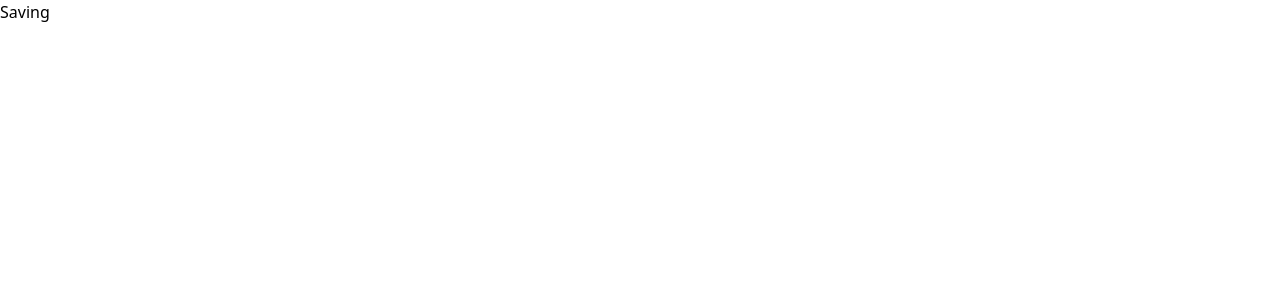
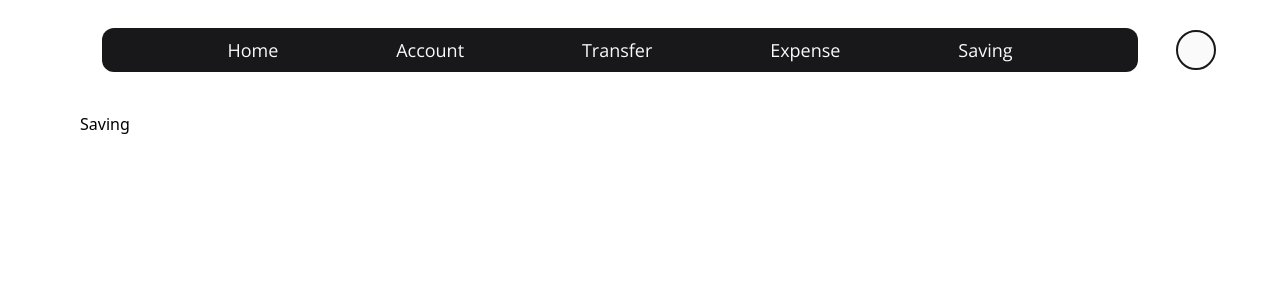
Before and after one commit to NexGenBank/NexGenBank-front, a React (Vite) app: page /saving in a window 1280 px wide. Shown: the top 300 px of the page. Built offline with nearby package versions, Linux system fonts and the light colour scheme.

Commit message:
feat: create navbar element link

```diff
--- a/src/components/Navbar/Navbar.jsx
+++ b/src/components/Navbar/Navbar.jsx
@@ -1,15 +1,18 @@
+import { Link } from "react-router-dom";
+
 export const Navbar = () => {
+
   return (
     <>
-      <div className="w-[90%] m-auto flex items-center mt-5 open-sans-basic text-lg">
+      <div className="w-[90%] m-auto flex items-center mt-7 open-sans-basic text-lg">
         <div className="bg-zinc-900 w-[90%] m-auto h-fit p-2 rounded-xl">
-          <li className="list-none flex text-zinc-50 justify-evenly">
-            <ul>Home</ul>
-            <ul>Account</ul>
-            <ul>Transfer</ul>
-            <ul>Expense</ul>
-            <ul>Saving</ul>
-          </li>
+          <div className="list-none flex text-zinc-50 justify-evenly">
+            <Link to="/">Home</Link>
+            <Link to="/account">Account</Link>
+            <Link to="/transfer">Transfer</Link>
+            <Link to="/expense">Expense</Link>
+            <Link to="/saving">Saving</Link>
+          </div>
         </div>
         <div>
           <div className="bg-zinc-50 w-[40px] h-[40px] rounded-full border-solid border-zinc-900 border-2"></div>
--- a/src/page/Account.jsx
+++ b/src/page/Account.jsx
@@ -1,6 +1,10 @@
+import { Navbar } from "../components/Navbar/Navbar";
 
 export const Account = () => {
   return (
-    <div>Account</div>
-  )
-}
+    <>
+      <Navbar />
+      <div className="m-20 mt-10">Account</div>
+    </>
+  );
+};
--- a/src/page/Expense.jsx
+++ b/src/page/Expense.jsx
@@ -1,5 +1,10 @@
+import { Navbar } from "../components/Navbar/Navbar";
+
 export const Expense = () => {
   return (
-    <div>Expense</div>
-  )
-}
+    <>
+      <Navbar />
+      <div className="m-20 mt-10">Expense</div>
+    </>
+  );
+};
--- a/src/page/Home.jsx
+++ b/src/page/Home.jsx
@@ -6,7 +6,7 @@ export const Home = () => {
   return (
     <>
       <Navbar />
-      <div className="m-20">
+      <div className="m-20 mt-10">
         <Balance />
         <TransactionsList />
       </div>
--- a/src/page/Saving.jsx
+++ b/src/page/Saving.jsx
@@ -1,5 +1,10 @@
+import { Navbar } from "../components/Navbar/Navbar";
+
 export const Saving = () => {
   return (
-    <div>Saving</div>
-  )
-}
+    <>
+      <Navbar />
+      <div className="m-20 mt-10">Saving</div>
+    </>
+  );
+};
--- a/src/page/Transfer.jsx
+++ b/src/page/Transfer.jsx
@@ -1,5 +1,10 @@
+import { Navbar } from "../components/Navbar/Navbar";
+
 export const Transfer = () => {
   return (
-    <div>Transfer</div>
-  )
-}
+    <>
+      <Navbar />
+      <div className="m-20 mt-10">Saving</div>
+    </>
+  );
+};
```
